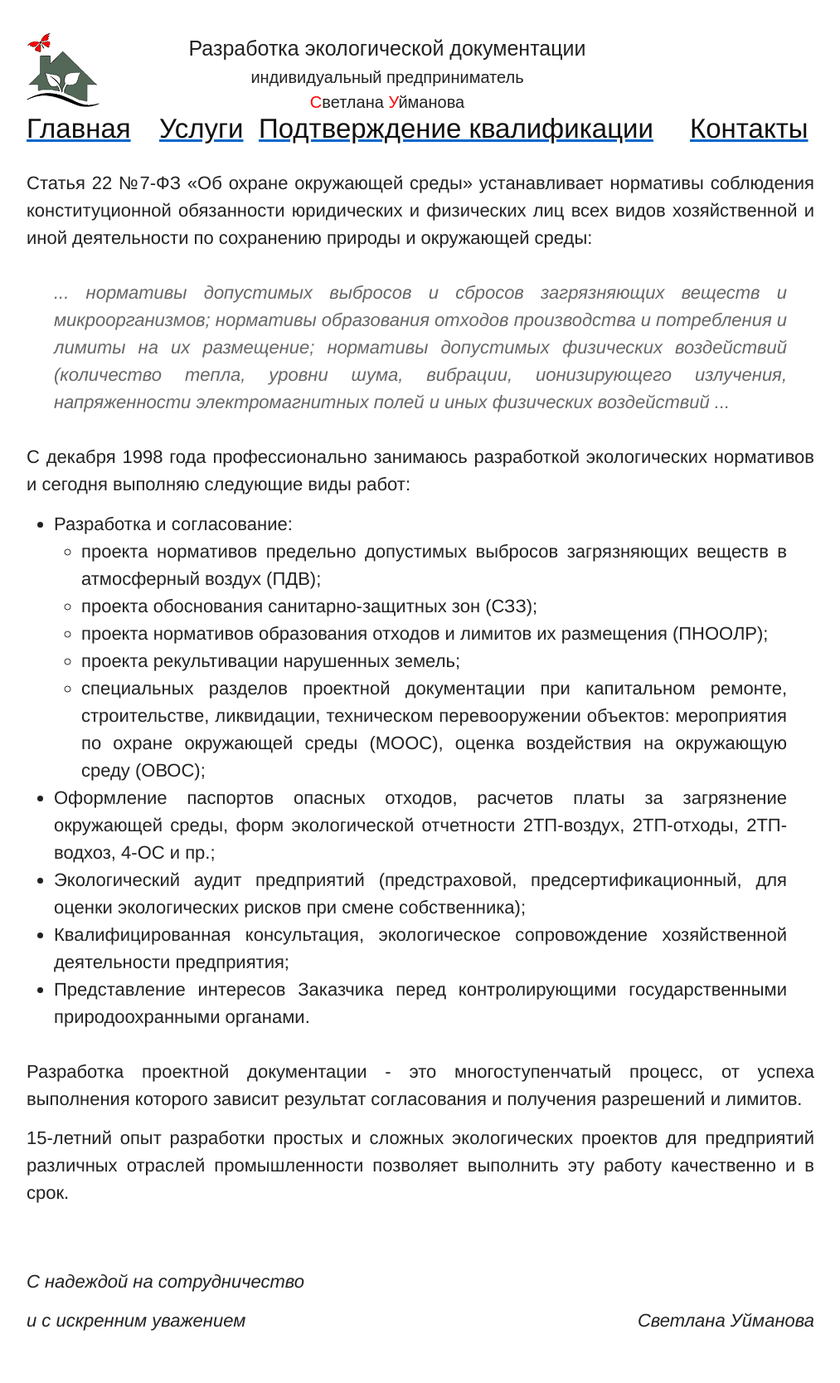
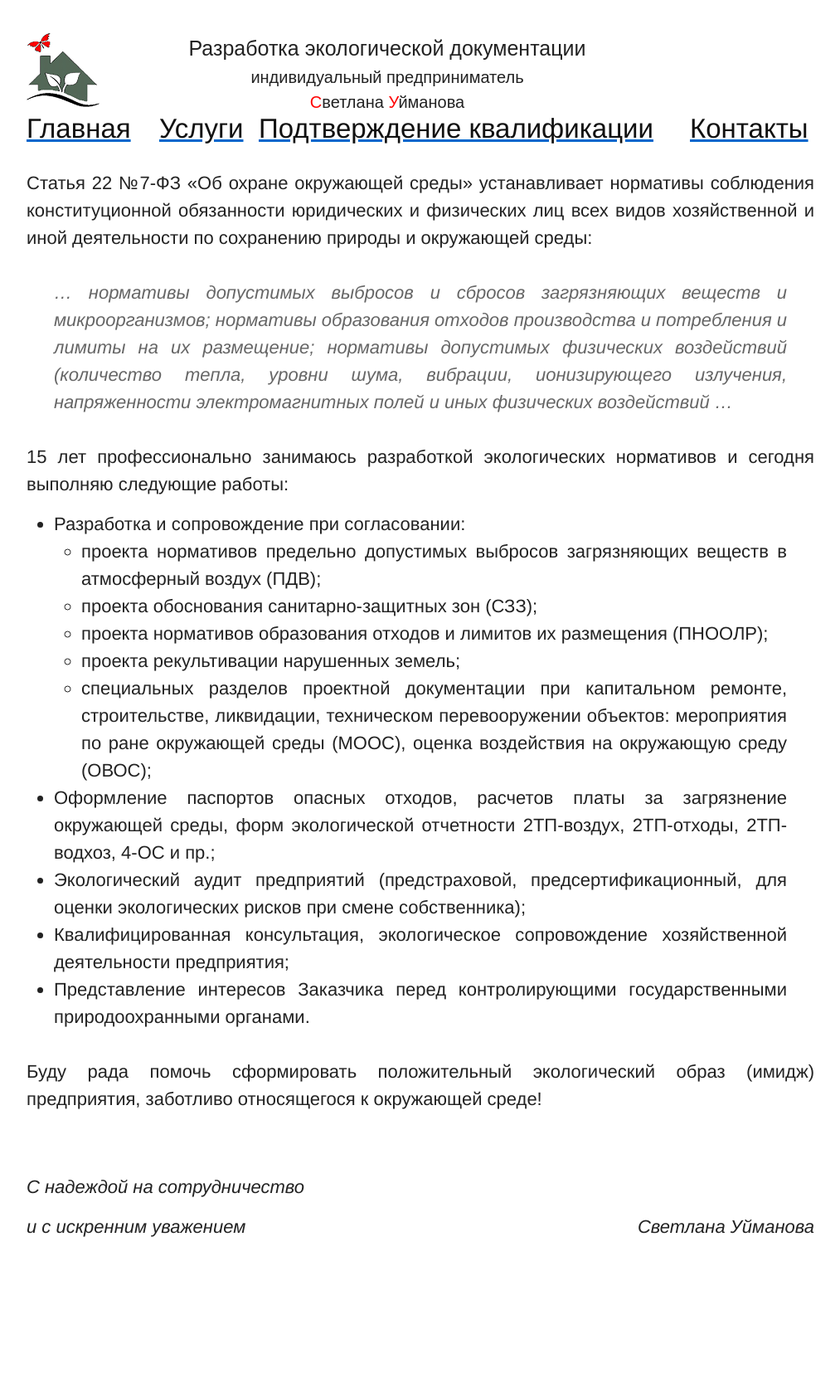
Before and after one commit to s9gf4ult/uip, a Jekyll site: the page built from _posts/2014-02-25-services.html, in a window 1280 px wide. Shown: the whole page at 83% size, without its empty margins (133-1146 px from the left). Built offline with Jekyll 4.4.1, drawn with Linux system fonts in a browser that asks for light colours; Markdown is read by kramdown in place of the engine named in the settings; after the commit the page ends 1553 px from its top, so only the background shows below that.

Commit message:
services fixed

```diff
--- a/_posts/2014-02-25-services.html
+++ b/_posts/2014-02-25-services.html
@@ -10,21 +10,20 @@ title: Услуги
   хозяйственной и иной деятельности по сохранению природы и окружающей среды:
 </p>
 
-<blockquote>
-  ... нормативы допустимых выбросов и сбросов загрязняющих веществ и
-  микроорганизмов; нормативы образования отходов производства и потребления и
-  лимиты на их размещение; нормативы допустимых физических воздействий
-  (количество тепла, уровни шума, вибрации, ионизирующего излучения,
-  напряженности электромагнитных полей и иных физических воздействий ...
+<blockquote> &hellip; нормативы допустимых выбросов и сбросов загрязняющих
+веществ и микроорганизмов; нормативы образования отходов производства и
+потребления и лимиты на их размещение; нормативы допустимых физических
+воздействий (количество тепла, уровни шума, вибрации, ионизирующего излучения,
+напряженности электромагнитных полей и иных физических воздействий &hellip;
 </blockquote>
 
 <p>
-С декабря 1998 года профессионально занимаюсь разработкой экологических
-нормативов и сегодня выполняю следующие виды работ:
+  15 лет профессионально занимаюсь разработкой экологических нормативов и
+  сегодня выполняю следующие работы:
 </p>
 <ul class="list-level-1">
   <li>
-    Разработка и согласование:
+    Разработка и сопровождение при согласовании:
     <ul class="list-level-2">
       <li>
         проекта нормативов предельно допустимых выбросов загрязняющих веществ в
@@ -42,7 +41,7 @@ title: Услуги
       <li>
         специальных разделов проектной документации при капитальном ремонте,
         строительстве, ликвидации, техническом перевооружении объектов:
-        мероприятия по охране окружающей среды (МООС), оценка воздействия на
+        мероприятия по ране окружающей среды (МООС), оценка воздействия на
         окружающую среду (ОВОС);
       </li>
     </ul>
@@ -67,14 +66,8 @@ title: Услуги
 </ul>
 
 <p>
-  Разработка проектной документации - это многоступенчатый процесс, от успеха
-  выполнения которого зависит результат согласования и получения разрешений и
-  лимитов.
-</p>
-<p>
-  15-летний опыт разработки простых и сложных экологических проектов для
-  предприятий различных отраслей промышленности позволяет выполнить эту работу
-  качественно и в срок.
+  Буду рада помочь сформировать положительный экологический образ (имидж)
+  предприятия, заботливо относящегося к окружающей среде!
 </p>
 
 <div class="italic">
```
